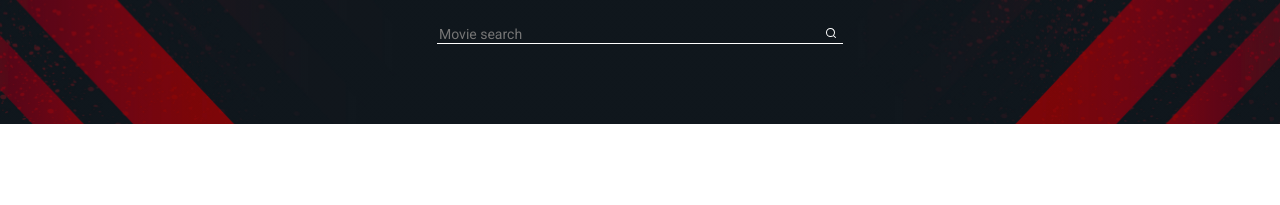
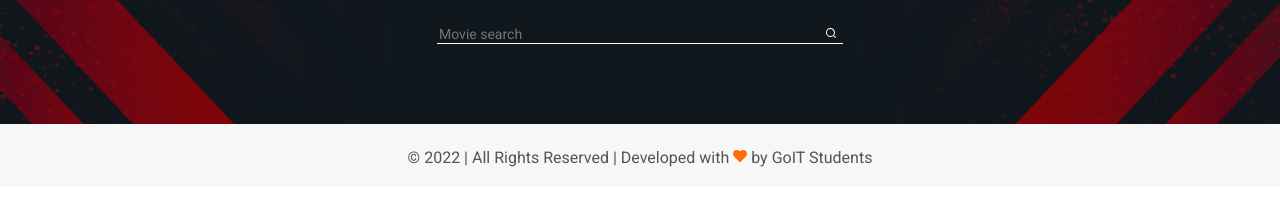
Before and after one commit to NikitaSokolovUA/Filmoteka-project, a website built with Parcel: page src/index.html in a window 1280 px wide. Shown: the part 93-298 px from the top of the page. Built offline with nearby package versions, Linux system fonts and the light colour scheme.

Commit message:
footer markup

```diff
--- a/src/index.html
+++ b/src/index.html
@@ -18,6 +18,7 @@
   <body>
     <a id="button" class="button-up"></a>
     <include src="./partials/header.html"></include>
+    <include src="./partials/footer.html"></include>
     <script type="module" src="./button-up.js"></script>
     <script src="https://cdnjs.cloudflare.com/ajax/libs/jquery/3.1.1/jquery.min.js"></script>
   </body>
--- /dev/null
+++ b/src/partials/footer.html
@@ -0,0 +1,13 @@
+<footer class="footer section">
+    <div class="container">
+        <div class="footer-copyright">
+            <p class="copyright-name">&copy; 2022 | All Rights Reserved |
+                <span class="copyright-author">Developed with
+                    <svg class="copyright-svg" width="14" height="14">
+                        <use href="./images/heart-defs.svg#heart"></use>
+                    </svg> by GoIT Students
+                </span>
+            </p>
+        </div>
+    </div>
+</footer>
--- /dev/null
+++ b/src/sass/_footer.scss
@@ -0,0 +1,35 @@
+.footer {
+  padding-top: 24px;
+  padding-bottom: 20px;
+
+  background: $footer-color;
+}
+
+.footer-copyright {
+  @media screen and (max-width: 767px) {
+    margin-left: auto;
+    margin-right: auto;
+    max-width: 236px;
+  }
+}
+
+.copyright-name {
+  font-family: 'Roboto';
+  font-style: normal;
+  font-weight: 400;
+  font-size: 16px;
+  line-height: 19px;
+
+  text-align: center;
+  align-items: center;
+
+  color: #545454;
+
+  @media screen and (max-width: 767px) {
+    font-size: 14px;
+  }
+}
+
+.copyright-author {
+  align-items: center;
+}
--- a/src/sass/index.scss
+++ b/src/sass/index.scss
@@ -3,3 +3,4 @@
 @import './header';
 @import './buttons';
 @import './logo';
+@import './footer';
```
Also changed, not shown: src/images/heart-defs.svg (added).
